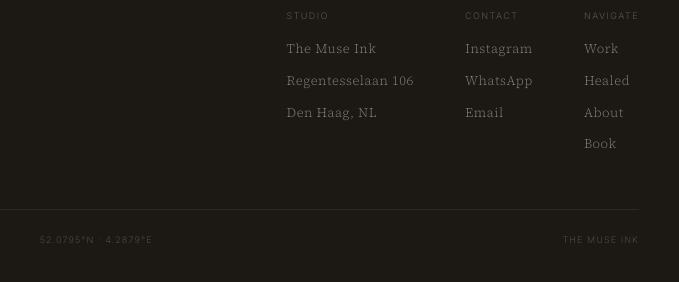
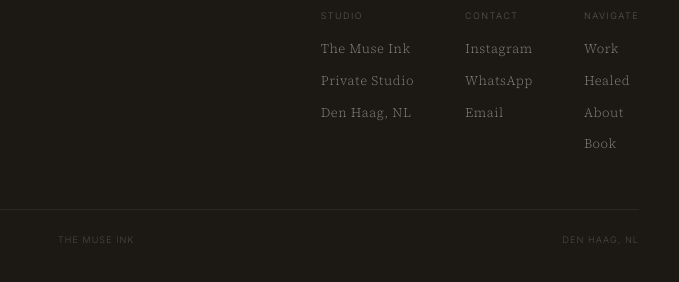
Before and after one commit to tymofiik-glitch/tattoo_dima, a plain HTML site: page index.html in a window 1280 px wide. Shown: the part 8799-9081 px from the top of the page, 577-1256 px from the left. Drawn offline with nearby package versions, Linux system fonts and the light colour scheme.

Commit message:
docs: remove remaining address mentions for privacy

```diff
--- a/index.html
+++ b/index.html
@@ -712,12 +712,12 @@ footer{background:var(--ink);color:rgba(245,240,232,.48);padding:clamp(36px,5.5v
   <div class="ft">
     <div class="flogo">Dmytro Bilynets<span>Microrealism · Den Haag</span></div>
     <div class="fcols">
-      <div class="fcol"><h4>Studio</h4><a href="#studio">The Muse Ink</a><a href="#studio">Regentesselaan 106</a><a href="#studio">Den Haag, NL</a></div>
+      <div class="fcol"><h4>Studio</h4><a href="#studio">The Muse Ink</a><a href="#studio">Private Studio</a><a href="#studio">Den Haag, NL</a></div>
       <div class="fcol"><h4>Contact</h4><a href="https://instagram.com/kaktuz_tattooz" target="_blank" rel="noopener">Instagram</a><a href="https://wa.me/">WhatsApp</a><a href="mailto:hello@themuseink.com">Email</a></div>
       <div class="fcol"><h4>Navigate</h4><a href="#work">Work</a><a href="#healed">Healed</a><a href="#about">About</a><a href="#booking">Book</a></div>
     </div>
   </div>
-  <div class="fb"><span>© 2025 Dmytro Bilynets</span><span>52.0795°N · 4.2879°E</span><span>The Muse Ink</span></div>
+  <div class="fb"><span>© 2025 Dmytro Bilynets</span><span>The Muse Ink</span><span>Den Haag, NL</span></div>
 </footer>
 
 <!-- MODAL -->
```
